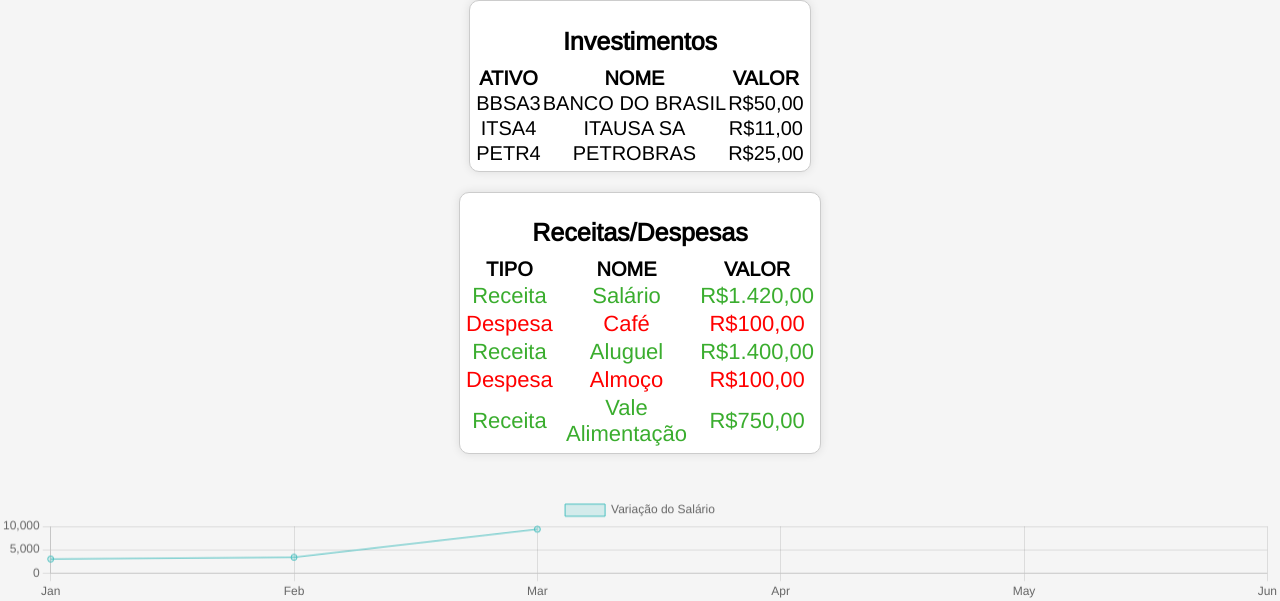
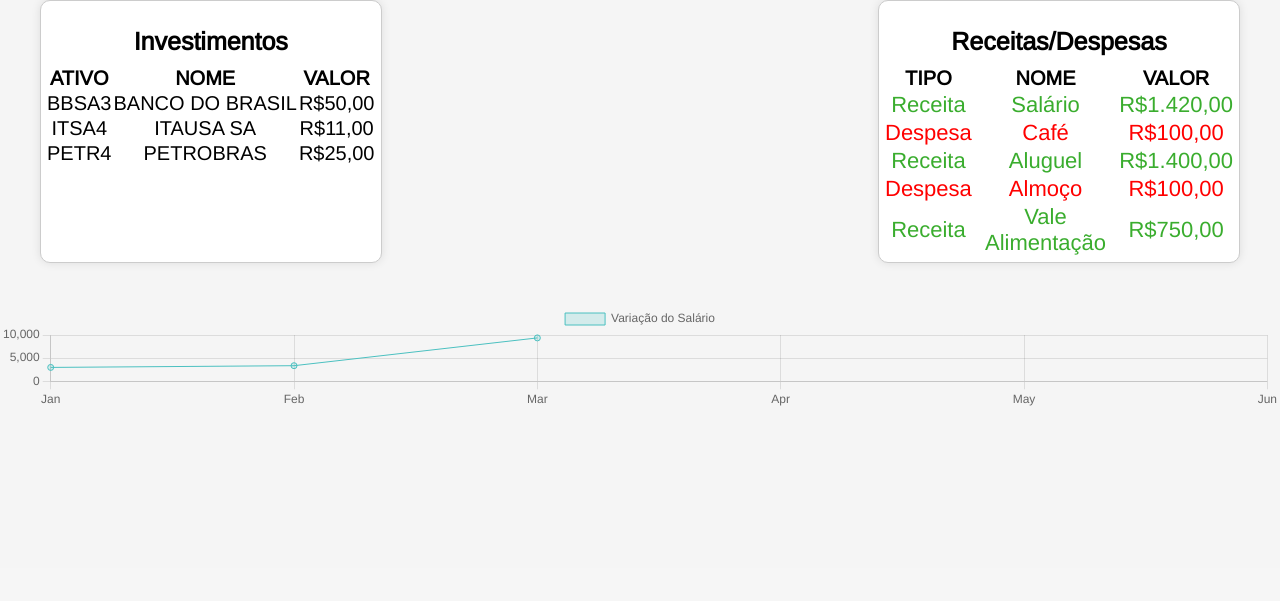
Before and after one commit to GustavoVerdi/Finance, a PHP site: page / in a window 1280 px wide. Shown: the part 232-833 px from the top of the page. After the commit the page ends 638 px from the top, so only its background shows below. Run offline with PHP 8.4, Linux system fonts and the light colour scheme.

Commit message:
Update style.css

```diff
--- a/style.css
+++ b/style.css
@@ -13,6 +13,9 @@
  /* styles for mobile browsers smaller than 480px; (iPhone) */
 }
 @media only screen and (device-width: 768px) {
+  .investments {
+        flex-direction: column; /* Altera a direção para coluna em telas menores */
+    }
  /* default iPad screens */
 }
 /* different techniques for iPad screening */
@@ -71,7 +74,7 @@ body {
 
 .transactions {
     width: 100%;
-    display:contents;
+    display: flex;
     justify-content: space-between;
 }
 
```
